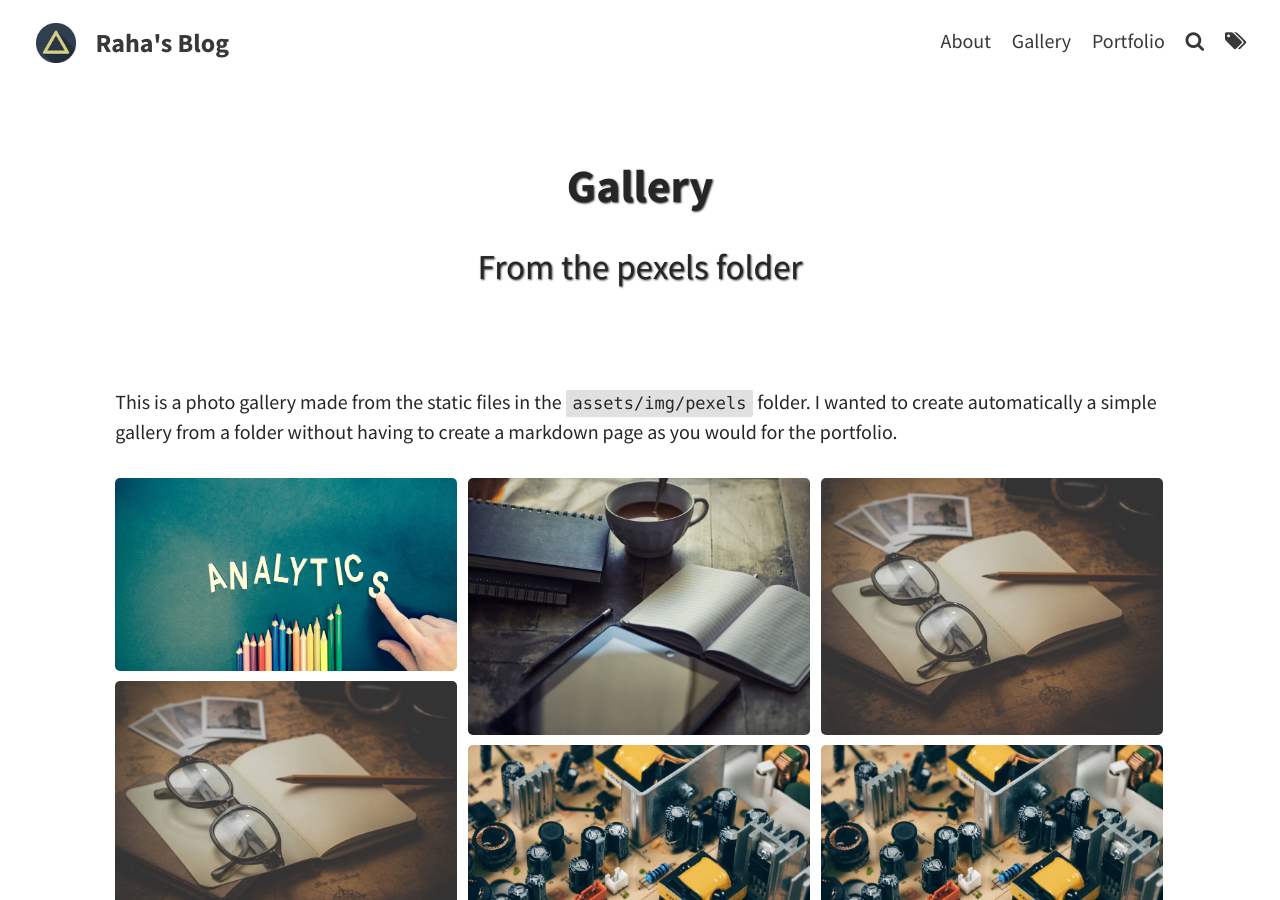
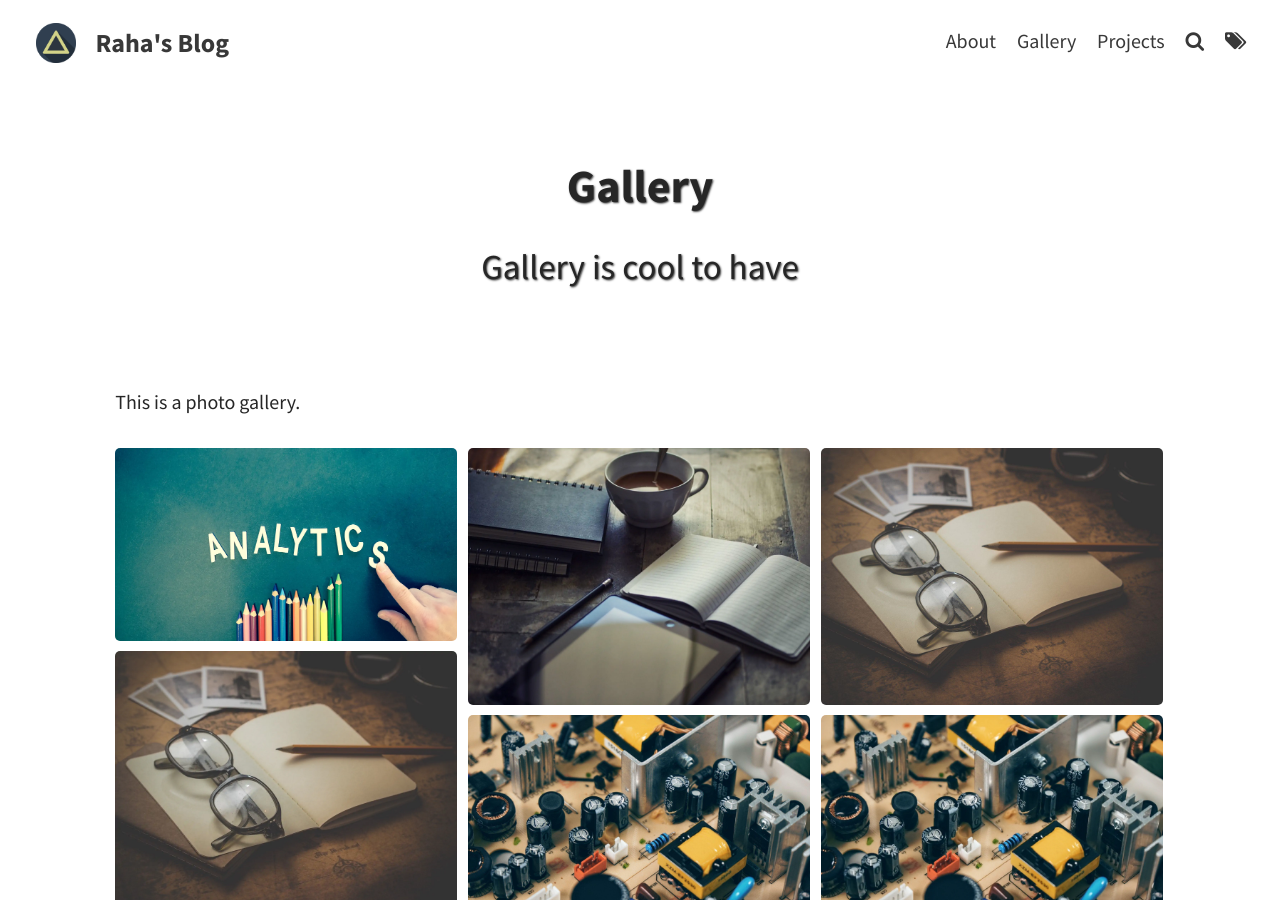
Before and after one commit to merajabi/merajabi.github.io, a Jekyll site: the page built from pages/gallery.md, in a window 1280 px wide and 900 px high. Built offline with Jekyll 4.4.1, drawn with Linux system fonts in a browser that asks for light colours.

Commit message:
portfolio changed to projects

```diff
--- a/pages/gallery.md
+++ b/pages/gallery.md
@@ -1,14 +1,13 @@
 ---
 layout: page
 title: Gallery
-subtitle: From the pexels folder
+subtitle: Gallery is cool to have
 permalink: /gallery/
 gallery_path: "assets/img/pexels"
 tags: [Gallery, Photo]
 ---
 
-This is a photo gallery made from the static files in the `assets/img/pexels` folder.
-I wanted to create automatically a simple gallery from a folder without having to create a markdown page as you would for the portfolio.
+This is a photo gallery.
 
 
 {% include gallery.html gallery_path=page.gallery_path %}
--- a/pages/portfolio.md
+++ b/pages/portfolio.md
@@ -1,10 +1,10 @@
 ---
 layout: page
-title : Portfolio
-permalink: /portfolio/
+title : Projects
+permalink: /projects/
 subtitle: "Projects I am working on"
 feature-img: "assets/img/pexels/computer.jpeg"
-tags: [Archive]
+tags: [Projects]
 ---
 
 {% include portfolio.html %}
```
Also changed, not shown: _portfolio/cake.md (deleted, +0 -11 lines), _portfolio/circus.md (deleted, +0 -11 lines), _portfolio/crc-plu-splus.md (added, +12 -0 lines), _portfolio/daric.md (added, +18 -0 lines), _portfolio/gitlecture.md (deleted, +0 -11 lines), _portfolio/hanoi.md (deleted, +0 -10 lines), _portfolio/informix.md (added, +18 -0 lines), _portfolio/iso-8583.md (added, +14 -0 lines), _portfolio/jekyllblog.md (deleted, +0 -9 lines), _portfolio/modern-cpp.md (added, +12 -0 lines), _portfolio/ninja.md (deleted, +0 -11 lines), _portfolio/plus-orm.md (added, +26 -0 lines), _portfolio/safe.md (deleted, +0 -11 lines), _portfolio/submarine.md (deleted, +0 -10 lines), 2 more files.
